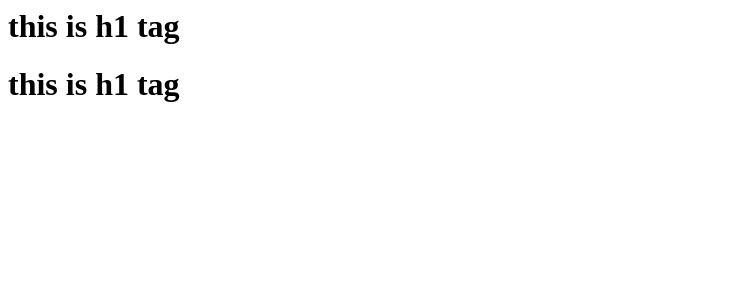
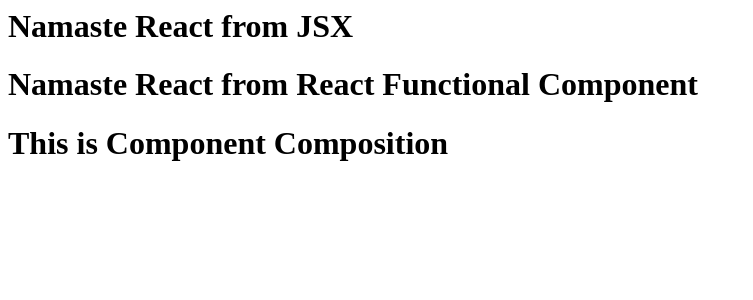
Before and after one commit to Sourabh326/namaste-react, a React (Vite) app: page / in a window 1280 px wide. Shown: the top 300 px of the page, without its empty margins (0-753 px from the left). Built offline with nearby package versions, Linux system fonts and the light colour scheme.

Commit message:
Episode - 3 | Laying the foundation

```diff
--- a/App.js
+++ b/App.js
@@ -1,26 +1,31 @@
-import React from 'react';
-import ReactDOM from 'react-dom';
-{
-  /* <div id='parent'>
-    <div id='child'>
-        <h1>this is h1 tag</h1>
-    </div>
-    <div id='child2'>
-        <h1>this is h1 tag</h1>
-    </div>
-</div> */
-}
-const heading = React.createElement("div", { id: "parent" },
-  React.createElement(
-    "div",
-    { id: "child" },
-    React.createElement("h1", {}, "this is h1 tag")
-  ),
-  React.createElement(
-    "div",
-    { id: "child2" },
-    React.createElement("h1", {}, "this is h1 tag")
-  )
+import React from "react";
+import ReactDOM from "react-dom";
+
+// const heading = React.createElement("h1", {id:'heading'}, "This is from React");
+
+
+// JSX => bable converts JSX to the React.createElement => ReactElement-JS Object => HTML Element (Render)
+
+// React Element
+const heading = (
+  <h1 className="head" tabIndex={5}>
+    Namaste React from JSX
+  </h1>
 );
+
+// React Functional Component
+const HeadingComponent = () => (
+  <h1 className="heading">Namaste React from React Functional Component</h1>
+);
+
+// Component Composition
+const App = () => (
+  <div className="main">
+    {heading}
+    <HeadingComponent />
+    <h1>This is Component Composition</h1>
+  </div>
+);
+
 const root = ReactDOM.createRoot(document.getElementById("root"));
-root.render(heading);
+root.render(<App />);
--- a/package.json
+++ b/package.json
@@ -2,8 +2,9 @@
   "name": "namaste-react",
   "version": "1.0.0",
   "description": "this is namaste react",
-  "main": "App.js",
   "scripts": {
+    "start":"parcel index.html",
+    "build": "parcel build index.html",
     "test": "jest"
   },
   "repository": {
```
Also changed, not shown: 1 other file (tests, documents, lock files or other folders).
